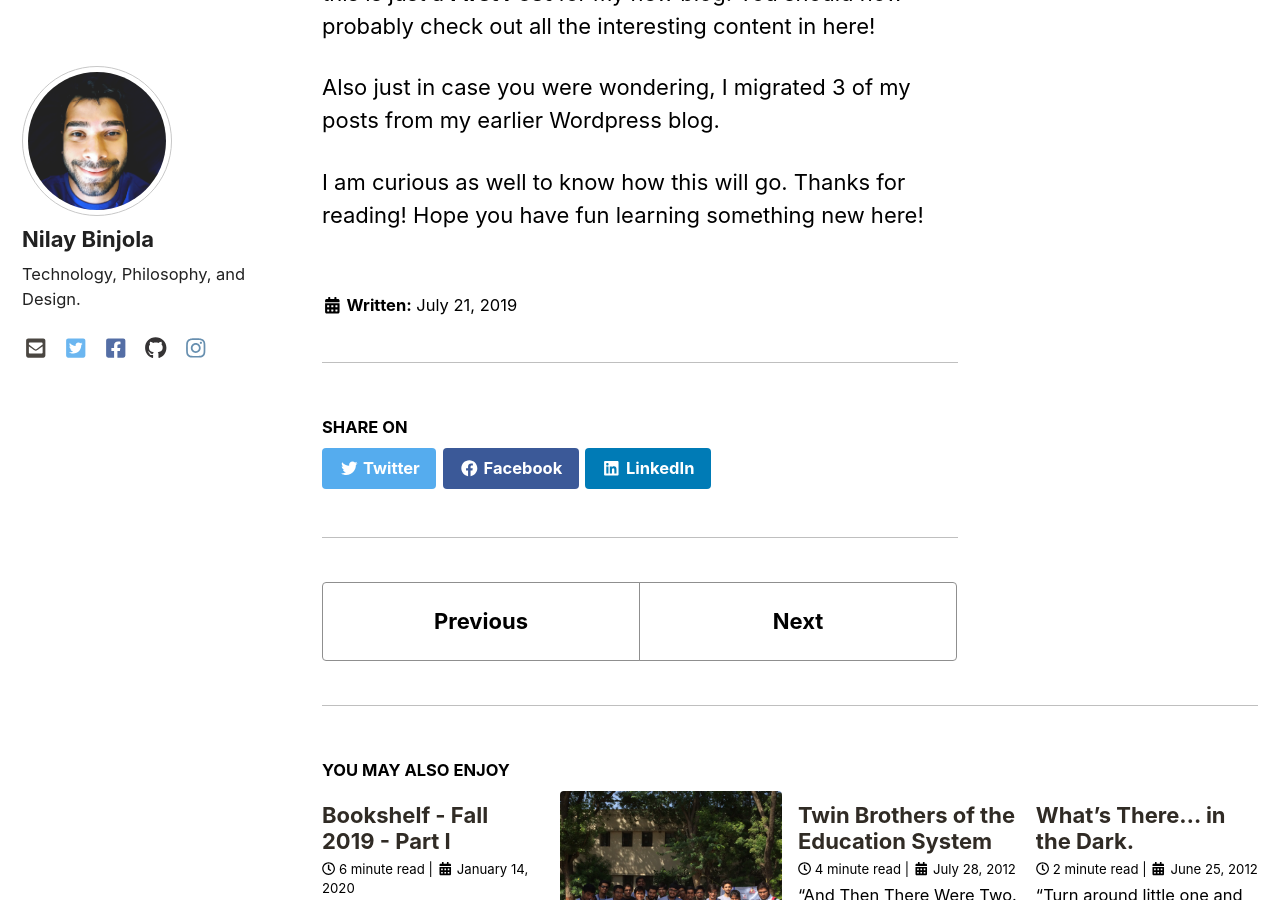
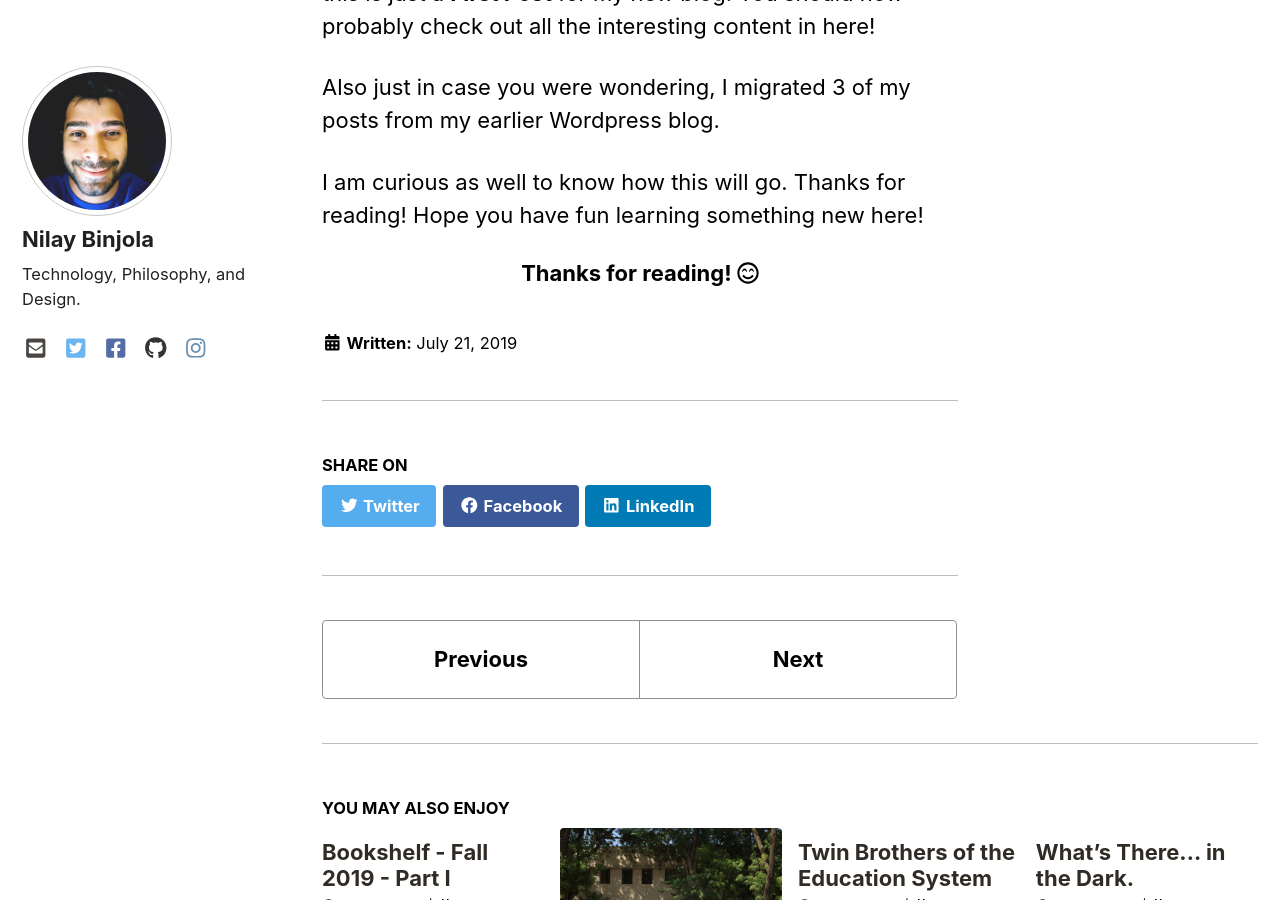
Before and after one commit to nitral/nitral.github.io, a Jekyll site: the page built from _posts/2019-07-21-new-blog-first-post.md, in a window 1280 px wide and 900 px high, scrolled down 699 px. Built offline with Jekyll 4.4.1, drawn with Linux system fonts in a browser that asks for light colours; cached includes are drawn as plain includes; nearby versions of some CDN libraries.

Commit message:
Added a Thanks for reading! text below each post! :)

```diff
--- a/_layouts/single.html
+++ b/_layouts/single.html
@@ -44,6 +44,15 @@ layout: default
         {% endif %}
         {{ content }}
         {% if page.link %}<div><a href="{{ page.link }}" class="btn btn--primary">{{ site.data.ui-text[site.locale].ext_link_label | default: "Direct Link" }}</a></div>{% endif %}
+      </section>
+
+      <section>
+        {% for post in site.posts limit:4 %}
+          {% if post.id == page.id %}
+            <h3 style='text-align:center'>Thanks for reading! <i class="far fa-smile-beam"></i></h3>
+            {% break %}
+          {% endif %}
+        {% endfor %}
       </section>
 
       <footer class="page__meta">
```
